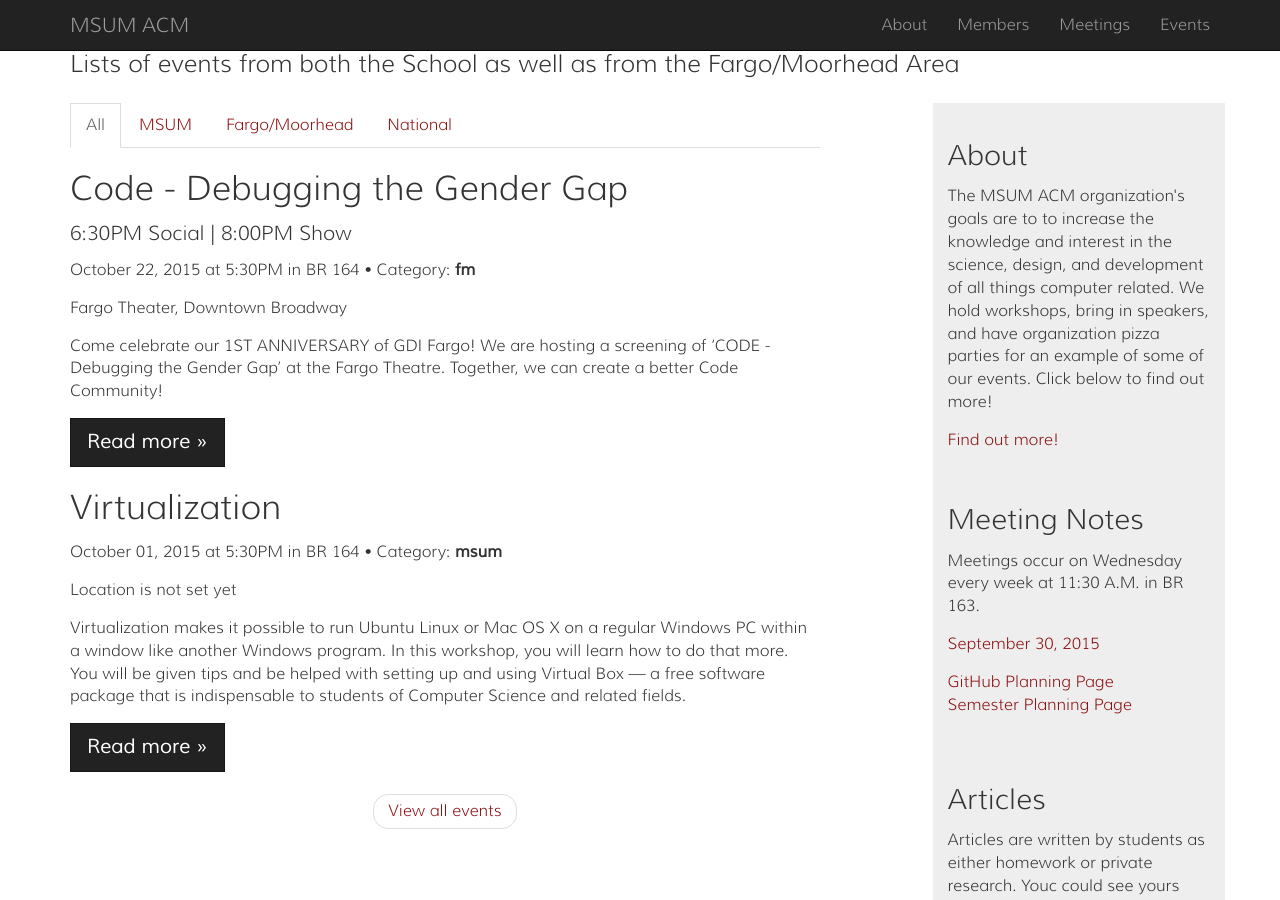
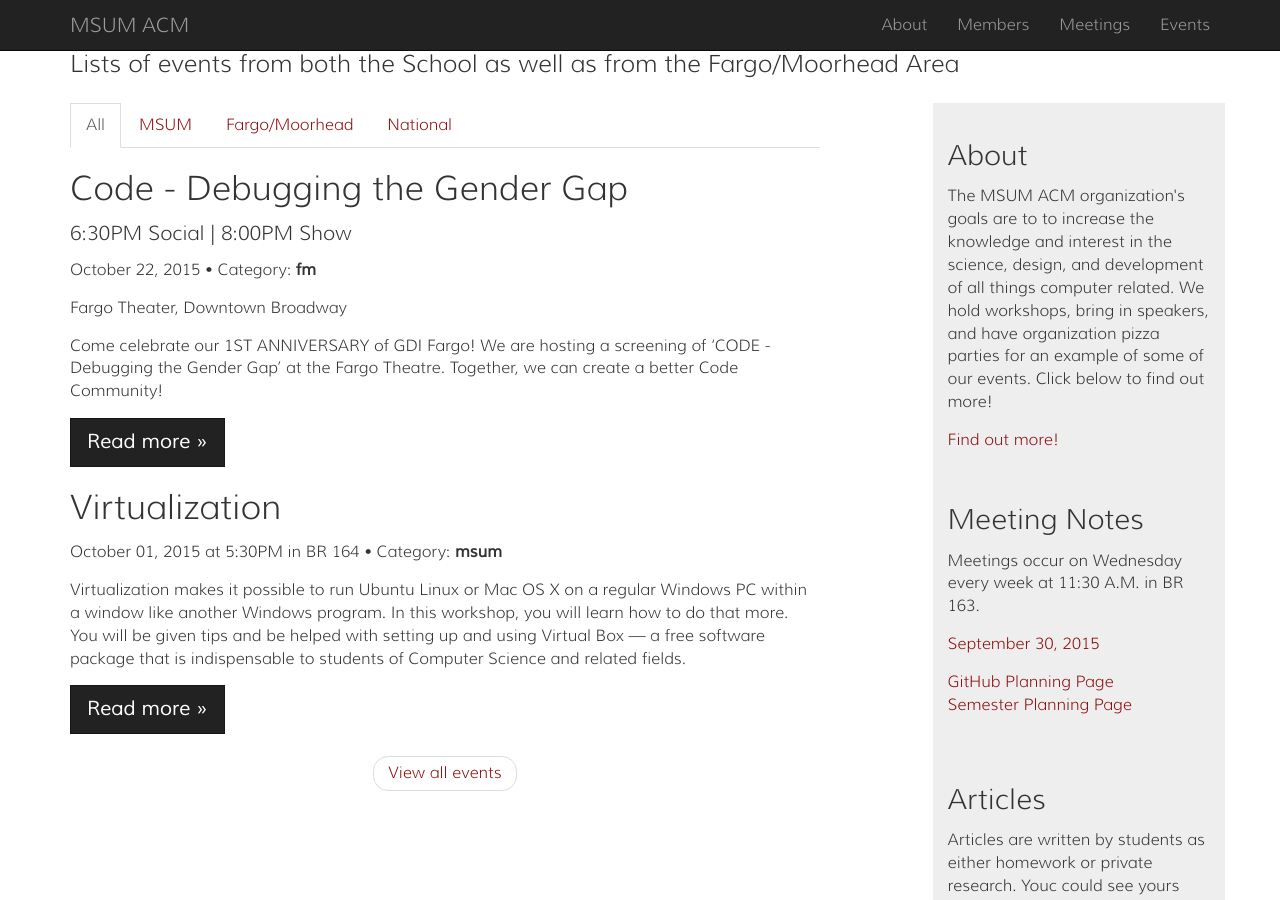
Before and after one commit to alunduil/MSUM-ACM.github.io, a Jekyll site: the page built from index.html, in a window 1280 px wide and 900 px high, scrolled down 543 px. Built offline with Jekyll 4.4.1, drawn with Linux system fonts in a browser that asks for light colours.

Commit message:
Update index.html

```diff
--- a/index.html
+++ b/index.html
@@ -9,8 +9,8 @@ title: "All Posts"
 <div class="blog-post">
   <h2 class="blog-post-title">{{ post.title }} </h2>
   {% if post.subtitle %}<h4 class="blog-post-meta">{{ post.subtitle }}</h4>{% endif %}
-  <p class="blog-post-meta">{{ post.date  | date: '%B %d, %Y' }} at {% if post.time %}{{ post.time }}{% else %}{{ site.data.basicinfo.event_base_time }}{% endif %} in {% if post.room %}{{ post.room }}{% else %}{{ site.data.basicinfo.event_base_room }}{% endif %} • Category: <strong>{{ post.categories | last }}</strong></p>
-  {% if post.categories | last == "fm" %}<p class="blog-post-meta">{% if post.location %}{{ post.location }}{% else %}Location is not set yet{% endif %}</p>{% endif %}
+  <p class="blog-post-meta">{{ post.date  | date: '%B %d, %Y' }}{% if post.event %} at {% if post.time %}{{ post.time }}{% else %}{{ site.data.basicinfo.event_base_time }}{% endif %} in {% if post.room %}{{ post.room }}{% else %}{{ site.data.basicinfo.event_base_room }}{% endif %}{% endif %} • Category: <strong>{{ post.categories | last }}</strong></p>
+  {% if post.event %}{% else %}<p class="blog-post-meta">{% if post.location %}{{ post.location }}{% else %}Location is not set yet{% endif %}</p>{% endif %}
   {{ post.excerpt }}
   <p>
   <a class="btn btn-primary btn-lg" href="{{ post.url }}" role="button">Read more »</a>
```
